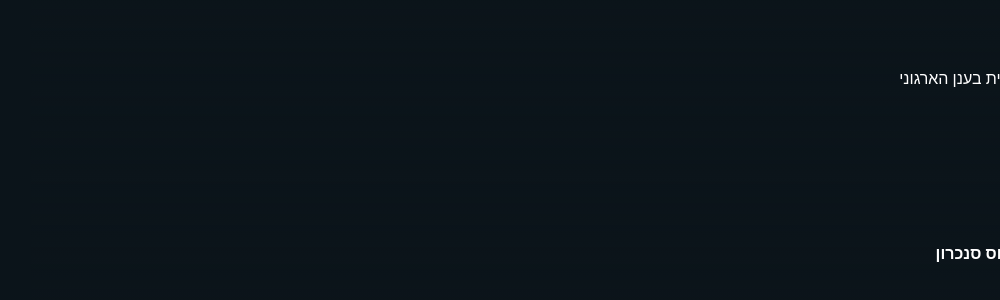
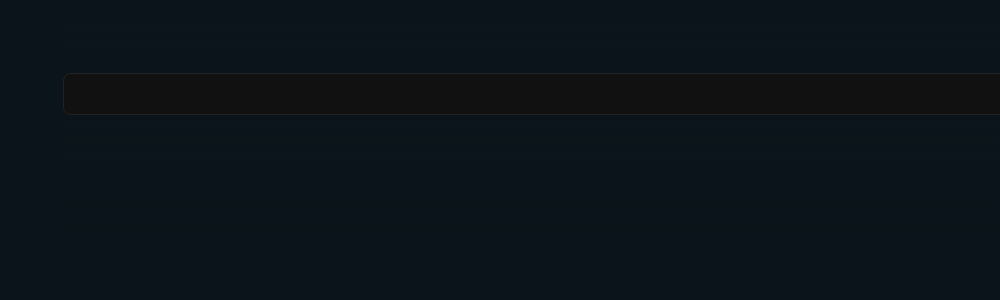
Before and after one commit to saban942025-cyber/ituran-94, a Next.js app: page /admin in a window 1280 px wide. Shown: the part 110-410 px from the top of the page, without its empty margins (280-1280 px from the left). Built offline with nearby package versions, Linux system fonts and the light colour scheme.

Commit message:
Update page.tsx

```diff
--- a/src/app/admin/page.tsx
+++ b/src/app/admin/page.tsx
@@ -1,166 +1,125 @@
-'use client'; // התיקון שמונע את שגיאת ה-Build
+'use client';
 
 import React, { useState, useRef } from 'react';
 import {
-  FileUp, ShieldCheck, Loader2, FileText,
-  Share2, CheckCircle2, ExternalLink, Database
+  FileUp, Mail, Search, Trash2, FileStack, CheckSquare,
+  ExternalLink, Loader2, HardDrive, Printer
 } from 'lucide-react';
-import { processScan } from '../actions/process-scan';
+import { processScan, sendToEmail } from '../actions/process-scan';
 
-export default function SabanBridgeAdmin() {
-  const [isProcessing, setIsProcessing] = useState(false);
-  const [status, setStatus] = useState('');
-  const [results, setResults] = useState<any[]>([]);
+export default function GaliaProfessionalAdmin() {
+  const [loading, setLoading] = useState(false);
+  const [records, setRecords] = useState<any[]>([]);
+  const [selected, setSelected] = useState<Set<string>>(new Set());
   const fileInputRef = useRef<HTMLInputElement>(null);
+  const [uploadType, setUploadType] = useState<'invoice' | 'tachograph'>('invoice');
 
-  const handleProcess = async (file: File) => {
-    setIsProcessing(true);
-    setStatus('מכווץ ומסנכרן לארכיון...');
+  const onFileSelect = async (e: React.ChangeEvent<HTMLInputElement>) => {
+    const file = e.target.files?.[0];
+    if (!file) return;
 
+    setLoading(true);
     const reader = new FileReader();
     reader.readAsDataURL(file);
-    reader.onload = (e) => {
-      const img = new Image();
-      img.src = e.target?.result as string;
-      img.onload = async () => {
-        // כיווץ תמונה לפני שליחה לשרת
-        const canvas = document.createElement('canvas');
-        const MAX_WIDTH = 1600;
-        let width = img.width;
-        let height = img.height;
-        if (width > MAX_WIDTH) {
-          height *= MAX_WIDTH / width;
-          width = MAX_WIDTH;
+    reader.onload = async () => {
+      const res = await processScan(reader.result as string, uploadType);
+      if (res.success) {
+        setRecords(prev => [{ ...res.data, id: res.id, time: new Date().toLocaleTimeString() }, ...prev]);
       }
-        canvas.width = width;
-        canvas.height = height;
-        canvas.getContext('2d')?.drawImage(img, 0, 0, width, height);
-        const compressedBase64 = canvas.toDataURL('image/jpeg', 0.8);
-
-        try {
-          const res = await processScan(compressedBase64, {}, { source: "ADMIN_GATEWAY" });
-          if (res?.success) {
-            setResults(prev => [{
-              ...res.data,
-              id: Date.now(),
-              time: new Date().toLocaleTimeString('he-IL'),
-              driveLink: "https://drive.google.com/drive/u/0/folders/galya-archive",
-              officeLink: "https://onedrive.live.com/saban94-365"
-            }, ...prev]);
-            setStatus('✅ סונכרן בהצלחה');
-          }
-        } catch (err) {
-          setStatus('❌ תקלה בסנכרון');
-        } finally {
-          setIsProcessing(false);
-          setTimeout(() => setStatus(''), 3000);
-        }
-      };
+      setLoading(false);
     };
   };
 
+  const toggleSelect = (id: string) => {
+    const next = new Set(selected);
+    next.has(id) ? next.delete(id) : next.add(id);
+    setSelected(next);
+  };
+
+  const handleSendMail = async () => {
+    if (selected.size === 0) return alert("בחר תעודות לשליחה");
+    await sendToEmail(Array.from(selected));
+    alert("נשלח בהצלחה ל-Office 365");
+    setSelected(new Set());
+  };
+
   return (
-    <div className="min-h-screen bg-[#F8FAFC] text-slate-800" dir="rtl">
-      {/* Header יוקרתי */}
-      <nav className="bg-white border-b border-slate-200 px-8 py-4 flex justify-between items-center shadow-sm">
+    <div className="min-h-screen bg-[#0A0A0A] text-[#E0E0E0] p-6 font-sans dir-rtl" dir="rtl">
+      {/* Top Bar */}
+      <header className="flex justify-between items-center mb-8 border-b border-[#222] pb-4">
         <div className="flex items-center gap-4">
-          <div className="p-2 bg-gradient-to-br from-[#B8860B] to-[#DAA520] rounded-xl shadow-lg border border-white/20">
-            <ShieldCheck className="text-white" size={32} />
+          <div className="w-10 h-10 bg-[#C9A227] rounded flex items-center justify-center font-bold text-black shadow-[0_0_15px_rgba(201,162,39,0.3)]">
+            ח.ס
           </div>
-          <div>
-            <h1 className="text-2xl font-black text-slate-900 tracking-tight">ח. סבן 94</h1>
-            <p className="text-[10px] font-bold text-slate-400 uppercase tracking-widest">גשר נתונים ארגוני: ארכיון ↔ 365</p>
+          <h1 className="text-xl font-semibold tracking-tight">ניהול לוגיסטי - גליה</h1>
         </div>
+        <div className="flex gap-3">
+          <button onClick={handleSendMail} className="btn-secondary"><Mail size={18}/> שלח למייל 365</button>
+          <button className="btn-primary" onClick={() => { setUploadType('invoice'); fileInputRef.current?.click(); }}>
+            <FileUp size={18}/> העלאת תעודה
+          </button>
+          <button className="btn-gold" onClick={() => { setUploadType('tachograph'); fileInputRef.current?.click(); }}>
+            <Printer size={18}/> סריקת דיסקית
+          </button>
         </div>
-        <div className="flex items-center gap-3 text-sm font-semibold text-emerald-600 bg-emerald-50 px-4 py-2 rounded-full border border-emerald-100">
-          <div className="w-2 h-2 bg-emerald-500 rounded-full animate-pulse"></div>
-          OneDrive & Drive Active
+      </header>
+
+      {/* Search & Stats */}
+      <div className="flex justify-between items-center mb-6">
+        <div className="relative w-96">
+          <Search className="absolute right-3 top-2.5 text-gray-500" size={18} />
+          <input type="text" placeholder="חיפוש מהיר ברשימה..." className="search-input" />
         </div>
-      </nav>
-
-      <main className="max-w-7xl mx-auto p-10 grid grid-cols-1 lg:grid-cols-[350px_1fr] gap-10">
-        {/* צד ימין - שליחה */}
-        <section className="space-y-6">
-          <div className="bg-white p-8 rounded-3xl shadow-xl shadow-slate-200/50 border border-slate-100 text-center">
-            <Database className="mx-auto mb-4 text-[#B8860B]" size={48} />
-            <h2 className="text-xl font-bold mb-2">סנכרון תעודה</h2>
-            <p className="text-sm text-slate-400 mb-8 leading-relaxed text-center">העלה מסמך לחילוץ נתוני ליבה ושמירה אוטומטית בענן הארגוני</p>
-
-            <div
-              className={`group border-2 border-dashed rounded-2xl p-10 transition-all cursor-pointer ${isProcessing ? 'bg-slate-50 border-slate-200' : 'border-slate-200 hover:border-[#B8860B] hover:bg-amber-50/30'}`}
-              onClick={() => !isProcessing && fileInputRef.current?.click()}
-            >
-              {isProcessing ? (
-                <div className="flex flex-col items-center gap-3">
-                  <Loader2 className="animate-spin text-[#B8860B]" size={40} />
-                  <span className="font-bold text-slate-600">{status}</span>
-                </div>
-              ) : (
-                <div className="flex flex-col items-center gap-3">
-                  <FileUp className="text-slate-300 group-hover:text-[#B8860B] transition-colors" size={48} />
-                  <span className="text-sm font-semibold text-slate-500">בחר קובץ לסריקה</span>
-                </div>
-              )}
-            </div>
-            <input type="file" ref={fileInputRef} onChange={(e) => e.target.files?.[0] && handleProcess(e.target.files[0])} className="hidden" accept="image/*,application/pdf" />
-          </div>
-        </section>
-
-        {/* צד שמאל - רשימת נתונים חכמה */}
-        <section className="bg-white rounded-3xl shadow-xl shadow-slate-200/50 border border-slate-100 overflow-hidden">
-          <div className="p-6 border-b border-slate-50 bg-slate-50/50 flex justify-between items-center">
-            <h3 className="font-bold text-slate-700">תעודות שסונכרנו לאחרונה</h3>
-            <span className="text-xs font-bold text-slate-400 uppercase">סה"כ: {results.length} רשומות</span>
+        <div className="text-sm text-gray-500">נבחרו {selected.size} פריטים</div>
       </div>
 
-          <div className="overflow-x-auto">
+      {/* Main Table */}
+      <div className="bg-[#111] rounded-lg border border-[#222] overflow-hidden">
         <table className="w-full text-right border-collapse">
           <thead>
-                <tr className="text-[11px] font-black text-slate-400 uppercase tracking-wider border-b border-slate-50">
-                  <th className="px-8 py-5">מידע בסיסי</th>
-                  <th className="px-8 py-5">תאריך תעודה</th>
-                  <th className="px-8 py-5">גישה לארכיון</th>
-                  <th className="px-8 py-5">סטטוס סנכרון</th>
+            <tr className="bg-[#181818] text-gray-400 text-xs uppercase border-b border-[#222]">
+              <th className="p-4 w-10"><CheckSquare size={16}/></th>
+              <th className="p-4">סוג</th>
+              <th className="p-4">מספר/נהג</th>
+              <th className="p-4">לקוח/פרטים</th>
+              <th className="p-4">כתובת/תאריך</th>
+              <th className="p-4 text-center">לינק</th>
             </tr>
           </thead>
-              <tbody className="divide-y divide-slate-50">
-                {results.map(r => (
-                  <tr key={r.id} className="hover:bg-slate-50/80 transition-colors group">
-                    <td className="px-8 py-6">
-                      <div className="font-bold text-slate-900 text-lg">#{r.invoiceNumber}</div>
-                      <div className="text-sm text-slate-500 font-medium">{r.customerName}</div>
+          <tbody>
+            {records.map((r) => (
+              <tr key={r.id} className={`border-b border-[#1a1a1a] hover:bg-[#161616] transition-colors ${selected.has(r.id) ? 'bg-[#1a1600]' : ''}`}>
+                <td className="p-4 text-center">
+                  <input type="checkbox" checked={selected.has(r.id)} onChange={() => toggleSelect(r.id)} className="accent-[#C9A227]" />
                 </td>
-                    <td className="px-8 py-6 text-sm font-mono text-slate-400">{r.invoiceDate || r.time}</td>
-                    <td className="px-8 py-6">
-                      <div className="flex gap-3">
-                        <a href={r.driveLink} target="_blank" className="p-2.5 bg-blue-50 text-blue-600 rounded-xl hover:bg-blue-600 hover:text-white transition-all shadow-sm">
-                          <FileText size={18}/>
-                        </a>
-                        <a href={r.officeLink} target="_blank" className="p-2.5 bg-indigo-50 text-indigo-600 rounded-xl hover:bg-indigo-600 hover:text-white transition-all shadow-sm">
-                          <Share2 size={18}/>
-                        </a>
-                      </div>
+                <td className="p-4">
+                  <span className={`text-[10px] px-2 py-0.5 rounded font-bold ${r.docType === 'tachograph' ? 'bg-blue-900/30 text-blue-400' : 'bg-green-900/30 text-green-400'}`}>
+                    {r.docType === 'tachograph' ? 'דיסקית' : 'תעודה'}
+                  </span>
                 </td>
-                    <td className="px-8 py-6">
-                      <span className="inline-flex items-center gap-1.5 px-3 py-1 rounded-full text-[11px] font-bold bg-emerald-50 text-emerald-600 border border-emerald-100">
-                        <CheckCircle2 size={14}/> CLOUD SYNCED
-                      </span>
+                <td className="p-4 font-mono text-[#C9A227]">{r.invoiceNumber || r.driverName}</td>
+                <td className="p-4">{r.customerName || `ק"מ: ${r.startKm}-${r.endKm}`}</td>
+                <td className="p-4 text-gray-400 text-sm">{r.address || r.date}</td>
+                <td className="p-4 text-center">
+                  <button className="text-gray-500 hover:text-white"><ExternalLink size={16}/></button>
                 </td>
               </tr>
             ))}
           </tbody>
         </table>
-            {results.length === 0 && (
-              <div className="py-32 text-center">
-                <div className="inline-block p-4 bg-slate-50 rounded-full mb-4">
-                   <ExternalLink size={32} className="text-slate-200" />
+        {loading && <div className="p-10 text-center"><Loader2 className="animate-spin inline text-[#C9A227]"/></div>}
+        {!loading && records.length === 0 && <div className="p-20 text-center text-gray-600 italic">ממתין לסריקה...</div>}
       </div>
-                <p className="text-slate-400 text-sm italic font-medium">המערכת ממתינה לפעולת סנכרון ראשונה...</p>
-              </div>
-            )}
-          </div>
-        </section>
-      </main>
+
+      <input type="file" ref={fileInputRef} onChange={onFileSelect} className="hidden" />
+
+      <style jsx>{`
+        .btn-primary { background: #333; color: white; padding: 8px 16px; border-radius: 6px; display: flex; align-items: center; gap: 8px; font-weight: 500; font-size: 0.9rem; border: 1px solid #444; }
+        .btn-secondary { background: transparent; color: #888; padding: 8px 16px; border-radius: 6px; display: flex; align-items: center; gap: 8px; font-size: 0.9rem; border: 1px solid #222; }
+        .btn-gold { background: #C9A227; color: black; padding: 8px 16px; border-radius: 6px; display: flex; align-items: center; gap: 8px; font-weight: 700; font-size: 0.9rem; }
+        .search-input { background: #111; border: 1px solid #222; padding: 8px 40px 8px 15px; border-radius: 8px; width: 100%; color: white; outline: none; }
+        .search-input:focus { border-color: #C9A227; }
+      `}</style>
     </div>
   );
 }
```
Lines whose indentation alone changed are shown as unchanged.
